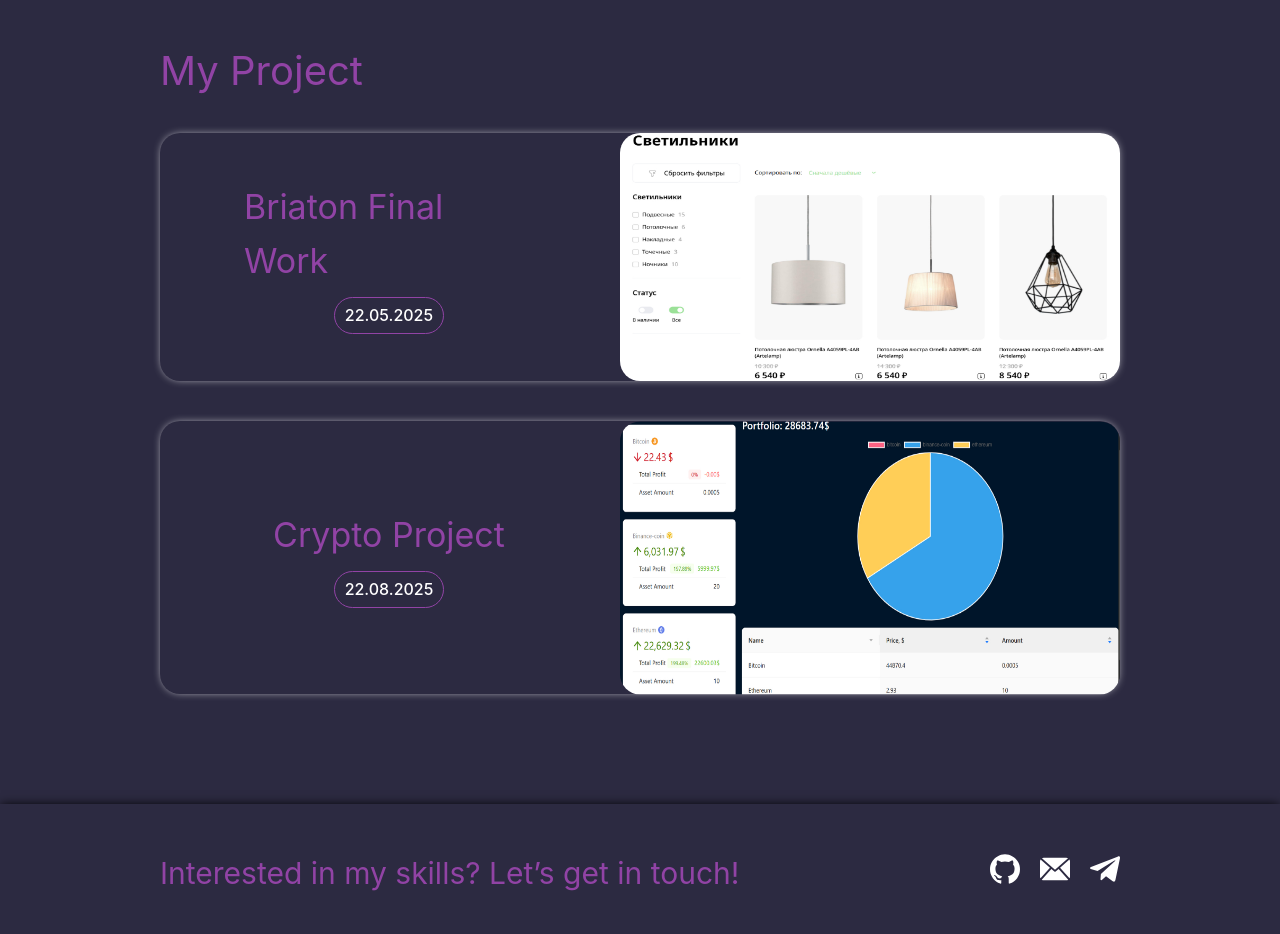
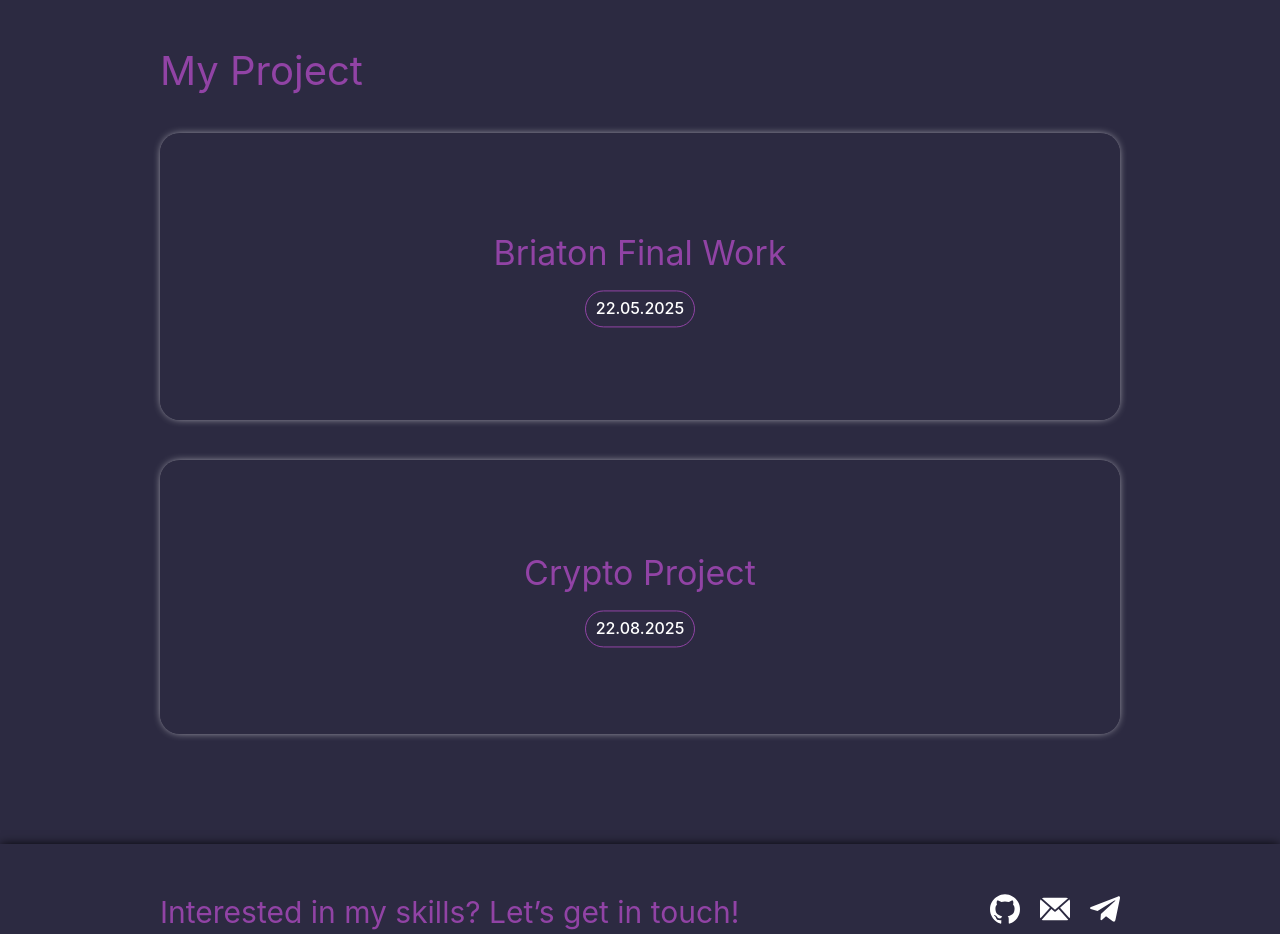
Before and after one commit to HELLRAID-cmd/Portfolio, a React (Vite) app in the folder client/: page / in a window 1280 px wide. Shown: the part 1240-2174 px from the top of the page. Built offline with nearby package versions, Linux system fonts and the light colour scheme; no server answers.

Commit message:
Сделал планшетную и мобильную версию, изменил анимацию карточек

```diff
--- a/client/src/Components/Project/Project.scss
+++ b/client/src/Components/Project/Project.scss
@@ -1,4 +1,5 @@
 @use "../../styles/variables" as *;
+@use "../../styles/mixins" as *;
 
 .project {
   margin: 0 0 110px 0;
@@ -7,6 +8,15 @@
     display: flex;
     flex-direction: column;
     gap: 40px;
+
+    @media(max-width: 1000px) {
+      display: grid;
+      grid-template-columns: repeat(2, 1fr);
+    }
+
+    @include vp-767 {
+      grid-template-columns: 1fr;
+    }
   }
 
   &__title {
@@ -19,6 +29,7 @@
     border-radius: var(--border-radius-20);
     background-color: var(--c-jaguar-dark);
     border: none;
+    overflow: hidden;
     position: relative;
     box-shadow: 0 0 10px -3px var(--c-white);
     color: var(--c-white);
@@ -34,13 +45,18 @@
     &-info {
       display: flex;
       flex-direction: column;
+      justify-content: center;
       align-items: center;
+      position: absolute;
       gap: 10px;
-      max-width: 350px;
       width: 100%;
-      padding: 0 0 0 60px;
-      opacity: 1;
+      height: 100%;
+      top: 50%;
+      left: 50%;
+      background-color: var(--c-jaguar-dark);
       transition: opacity var(--transition-200) $delay-02;
+      transform: translate(-50%, -50%);
+      z-index: 10;
 
       &-title {
         font-size: var(--f-size-h3);
@@ -61,10 +77,24 @@
     &-picture {
       max-width: 500px;
       width: 100%;
+
+      @media (max-width: 1000px) {
+        max-width: none;
+      }
+
       &-img {
         height: 100%;
         border-radius: var(--border-radius-20);
         transition: max-width var(--transition-200);
+
+        @media (max-width: 1000px) {
+          width: 100%;
+          height: 165px;
+        }
+
+        @include vp-767 {
+          height: 100%;
+        }
       }
     }
 
@@ -73,6 +103,7 @@
       display: flex;
       flex-direction: column;
       gap: 10px;
+      height: 100%;
 
       &-title {
         font-size: var(--f-size-24);
@@ -96,12 +127,17 @@
       display: flex;
       align-items: center;
       gap: 5px;
+      margin-top: auto;
 
       &-img {
         padding: 15px;
         position: relative;
         z-index: 5;
         cursor: pointer;
+
+        @include vp-767 {
+          padding: 10px;
+        }
 
         &::after {
           content: "";
@@ -125,26 +161,14 @@
         align-items: center;
         gap: 30px;
 
-        &:hover .project-clip {
-          clip-path: polygon(100% 0, 0 0, 0 100%, 100% 100%);
+        @media (max-width: 1000px) {
+          flex-direction: column;
+          height: 100%;
         }
 
-        &:hover .project-img {
-          left: 30px;
-          height: 194px;
-          transform: translate(0, -50%) scale(1);
-          transition: transform var(--transition-200),
-            left var(--transition-200), height var(--transition-200), width var(--transition-200);
-        }
-
-        &:hover .project__card-picture-img {
-          max-width: 350px;
-          transition: max-width var(--transition-200);
-        }
-
-        &:hover .project__card-info {
+        &:hover .project-hidden {
           opacity: 0;
-          transition: opacity var(--transition-200);
+          pointer-events: none;
         }
 
         &::before,
@@ -154,19 +178,4 @@
       }
     }
   }
-
-  &-clip {
-    clip-path: polygon(100% 0, 100% 0, 100% 100%, 100% 100%);
-    transition: clip-path var(--transition-200);
-  }
-
-  &-img {
-    position: absolute;
-    top: 50%;
-    left: 100%;
-    height: 100%;
-    transform: translate(-100%, -50%);
-    transition: transform var(--transition-200), left var(--transition-200),
-      height var(--transition-200);
-  }
 }
```
